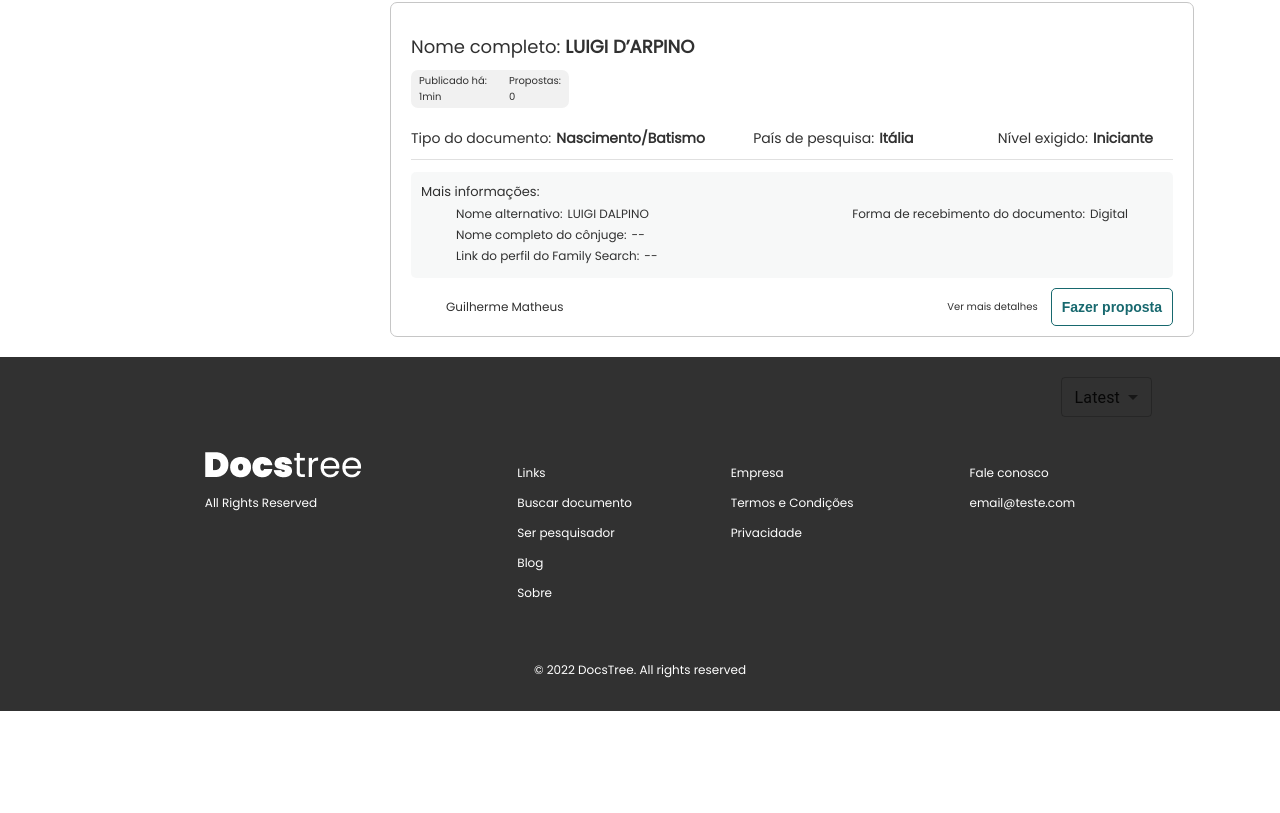
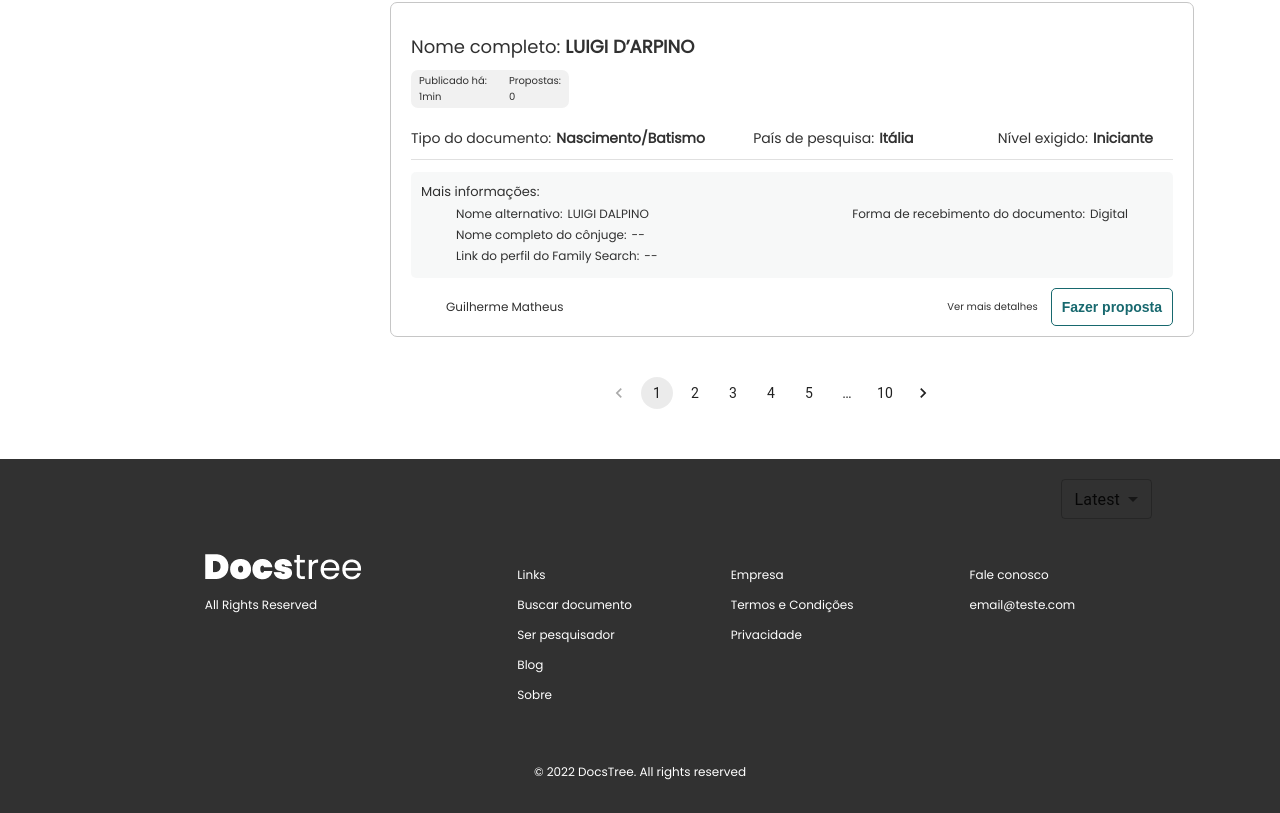
Before and after one commit to MernDev0603/DocsTree-Mui-Start, a React (Create React App) app: page / in a window 1280 px wide. Shown: the part 2329-3142 px from the top of the page. Before the commit the page ends 3040 px from the top, so only its background shows below. Built offline with nearby package versions, Linux system fonts and the light colour scheme; some icons are missing.

Commit message:
pagination

```diff
--- a/src/components/home/content/CardList.js
+++ b/src/components/home/content/CardList.js
@@ -1,7 +1,7 @@
 import { useState } from 'react'
 import { Icon } from '@iconify/react';
 import { styled } from '@mui/material/styles';
-import { Box, Stack, InputBase, FormControl, InputLabel, Select, MenuItem } from '@mui/material';
+import { Pagination, Box, Stack, InputBase, FormControl, InputLabel, Select, MenuItem } from '@mui/material';
 import CardItem from './CardItem';
 // -------------------------------------------------------------
 const RootStyle = styled('div')(({ theme }) => ({
@@ -129,6 +129,10 @@ export default function CardList() {
             {cardContent.map((card, index) => (
                 <CardItem key={index} card={card} />
             ))}
+
+            <Stack alignItems="center" sx={{ my: 5 }}>
+                <Pagination count={10} />
+            </Stack>
         </RootStyle>
     )
 }
```
